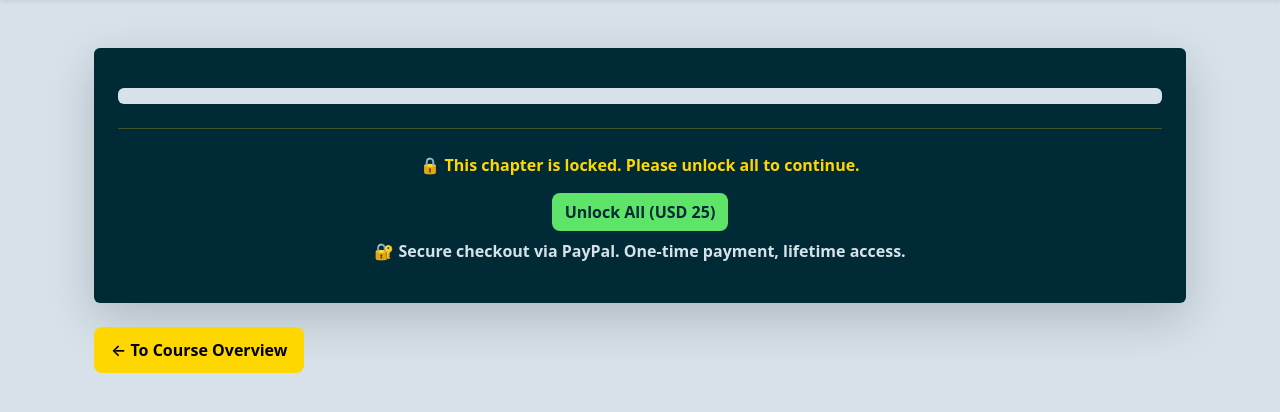
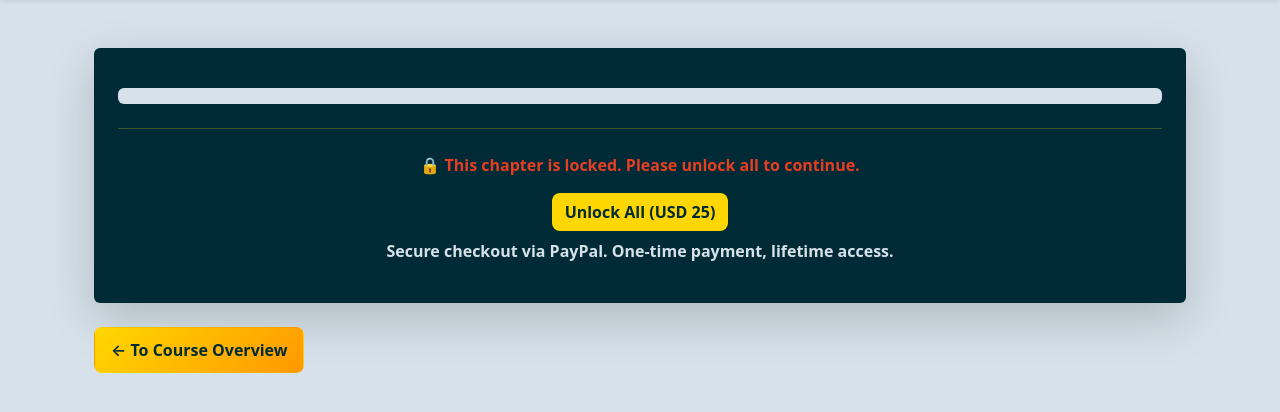
Before and after one commit to Evanson045/Courses, a Flask app: template templates/chapter.html in a window 1280 px wide. Shown: the part 56-468 px from the top of the page. Run offline with Flask 3, Linux system fonts and the light colour scheme; the template is opened without the code that fills it, so the values that code supplies are empty; some libraries are stand-ins or nearby versions.

Commit message:
final commit

```diff
--- a/templates/chapter.html
+++ b/templates/chapter.html
@@ -20,17 +20,18 @@
       {% endif %}
     {% else %}
       <div class="locked-message text-center mt-4">
-        <p class="fw-bold" style="color:#ffd700;">
+        <p class="fw-bold" style="color:#e73e21;">
           🔒 This chapter is locked. Please unlock all to continue.
         </p>
         {% if not user or not user.is_subscribed %}
+          <!-- Unlock button just opens the modal -->
           <button class="btn fw-semibold transition-btn unlock-btn"
-                  style="background-color:#5fe46a; color:#002b36; border-radius:8px;"
+                  style="background-color:#ffd700; color:#002b36; border-radius:8px;"
                   data-bs-toggle="modal" data-bs-target="#paypalUnlockAllModal">
             Unlock All (USD 25)
           </button>
           <p class="text-center mt-2" style="color:#d6e1e9;">
-            🔐 Secure checkout via PayPal. One-time payment, lifetime access.
+            Secure checkout via PayPal. One-time payment, lifetime access.
           </p>
         {% else %}
           <div class="alert alert-success mt-3 fw-semibold">
@@ -45,22 +46,19 @@
 <!-- Navigation Buttons -->
 <div class="container mt-4 d-flex flex-wrap justify-content-between align-items-center nav-buttons">
   <a href="{{ url_for('show_course', course_name=course_name) }}"
-     class="btn fw-semibold transition-btn mb-2"
-     style="background-color:#ffd700; color:#000000; border-radius:8px;">
+     class="btn fw-semibold transition-btn mb-2 overview-btn">
     ← To Course Overview
   </a>
   <div class="ms-auto d-flex flex-wrap">
     {% if chapter.id > 1 %}
       <a href="{{ url_for('show_chapter', course_name=course_name, chapter_id=chapter.id - 1) }}"
-         class="btn me-2 fw-semibold transition-btn mb-2"
-         style="background-color:#0d6efd; color:#ffffff; border-radius:8px;">
+         class="btn me-2 fw-semibold transition-btn mb-2 prev-btn">
         ← Previous
       </a>
     {% endif %}
     {% if chapter.id < chapter_list|length %}
       <a href="{{ url_for('show_chapter', course_name=course_name, chapter_id=chapter.id + 1) }}"
-         class="btn fw-semibold transition-btn mb-2"
-         style="background-color:#6c8807; color:#ffffff; border-radius:8px;">
+         class="btn fw-semibold transition-btn mb-2 next-btn">
         Next →
       </a>
     {% endif %}
@@ -80,7 +78,7 @@
         <p class="fw-bold mb-3" style="color:#ffd700;">
           To unlock all please pay <strong>USD 25</strong> via PayPal.
         </p>
-        <!-- PayPal button container -->
+        <!-- Single PayPal button container -->
         <div id="paypal-all-button-container" class="mt-2"></div>
         <p class="mt-3" style="color:#d6e1e9; font-size:0.95rem;">
           One-time Lifetime Checkout via PayPal.
@@ -98,8 +96,9 @@
   document.addEventListener("DOMContentLoaded", function () {
     const container = document.getElementById('paypal-all-button-container');
     if (container) {
+      container.innerHTML = ""; // clear before rendering
       paypal.Buttons({
-        style: { layout: 'vertical', color: 'blue', shape: 'rect', label: 'paypal' },
+        style: { layout: 'vertical', color: 'gold', shape: 'rect', label: 'paypal' },
         createOrder: function(data, actions) {
           return actions.order.create({
             purchase_units: [{
--- a/templates/course_detail.html
+++ b/templates/course_detail.html
@@ -46,7 +46,7 @@
               <!-- Button -->
               <a href="{{ url_for('show_chapter', course_name=course_name, chapter_id=chapter.id) }}"
                  class="btn transition-btn fw-bold w-100"
-                 style="background:linear-gradient(135deg,#ffd700,#ffffff); color:#000000; border-radius:8px; padding:12px 0; font-size:1rem;">
+                 style="background:linear-gradient(135deg,#ffd700,#ff5722); color:#000000; border-radius:8px; padding:12px 0; font-size:1rem;">
                 Start
               </a>
             </div>
--- a/templates/courses.html
+++ b/templates/courses.html
@@ -32,7 +32,7 @@
       {% if not user or not user.is_subscribed %}
         <div class="alert alert-info text-center fw-semibold shadow-sm flex-fill" role="alert">
           🔒 Some chapters are locked.<br>
-        Make a one-time subscription of <strong>USD 25</strong> to unlock all courses forever! 🚀
+        Make a one-time subscription of <strong>$25</strong> to unlock all courses forever! 🚀
           <a href="{{ url_for('subscribe') }}" class="btn btn-warning btn-sm ms-2 fw-bold">Subscribe Now</a>
         </div>
       {% else %}
--- a/templates/dashboard.html
+++ b/templates/dashboard.html
@@ -34,7 +34,7 @@
             {% if user %}
               <a href="{{ url_for('show_course', course_name=course.name) }}"
                  class="btn fw-bold mt-3 transition-btn"
-                 style="background-color:#ffd700; color:#002b36; border-radius:8px;"
+                 style="background-color:#ff5722; color:#ffffff; border-radius:8px;"
                  aria-label="Start {{ course.name }} course">
                 Start Course
               </a>
@@ -57,7 +57,7 @@
     {% if not user or not user.is_subscribed %}
       <div class="alert alert-info text-center fw-semibold shadow-sm" role="alert">
         🔒 Some chapters are locked.<br>
-        Make a one-time subscription of <strong>USD 25</strong> to unlock all courses forever! 🚀
+        Make a one-time subscription of <strong>$25</strong> to unlock all courses forever! 🚀
        <a href="{{ url_for('subscribe') }}"
    class="btn btn-warning btn-sm ms-2 fw-bold">
    Click here to Subscribe
--- a/templates/index.html
+++ b/templates/index.html
@@ -9,7 +9,7 @@
     <h1 class="display-3 fw-bold mb-3" style="color:#ffd700;">Learn. Apply. Grow.</h1>
     <p class="lead tagline mb-4">Your journey starts here!</p>
     <a href="{{ url_for('login') }}" class="btn btn-lg fw-bold mt-3 transition-btn"
-       style="background-color:#ffd700; color:#002b36; border-radius:8px;">
+       style="background-color:#ff5722; color:#ffffff; border-radius:8px;">
       🚀 Start Free Course
     </a>
     <a href="{{ url_for('list_courses') }}" class="btn btn-lg fw-bold mt-3 ms-3 transition-btn"
--- a/templates/unlock_module.html
+++ b/templates/unlock_module.html
@@ -4,7 +4,7 @@
 <div class="container mt-5 text-center">
   <div class="module-section p-4 shadow-sm rounded">
     <h2 class="fw-bold">Unlock Module</h2>
-    <p class="mt-3">Locked. To unlock, please pay <strong>USD 25</strong> via PayPal.</p>
+    <p class="mt-3">Locked. To unlock, please pay <strong>$25</strong> via PayPal.</p>
 
     <!-- Flash messages -->
     {% with messages = get_flashed_messages(with_categories=true) %}
```
